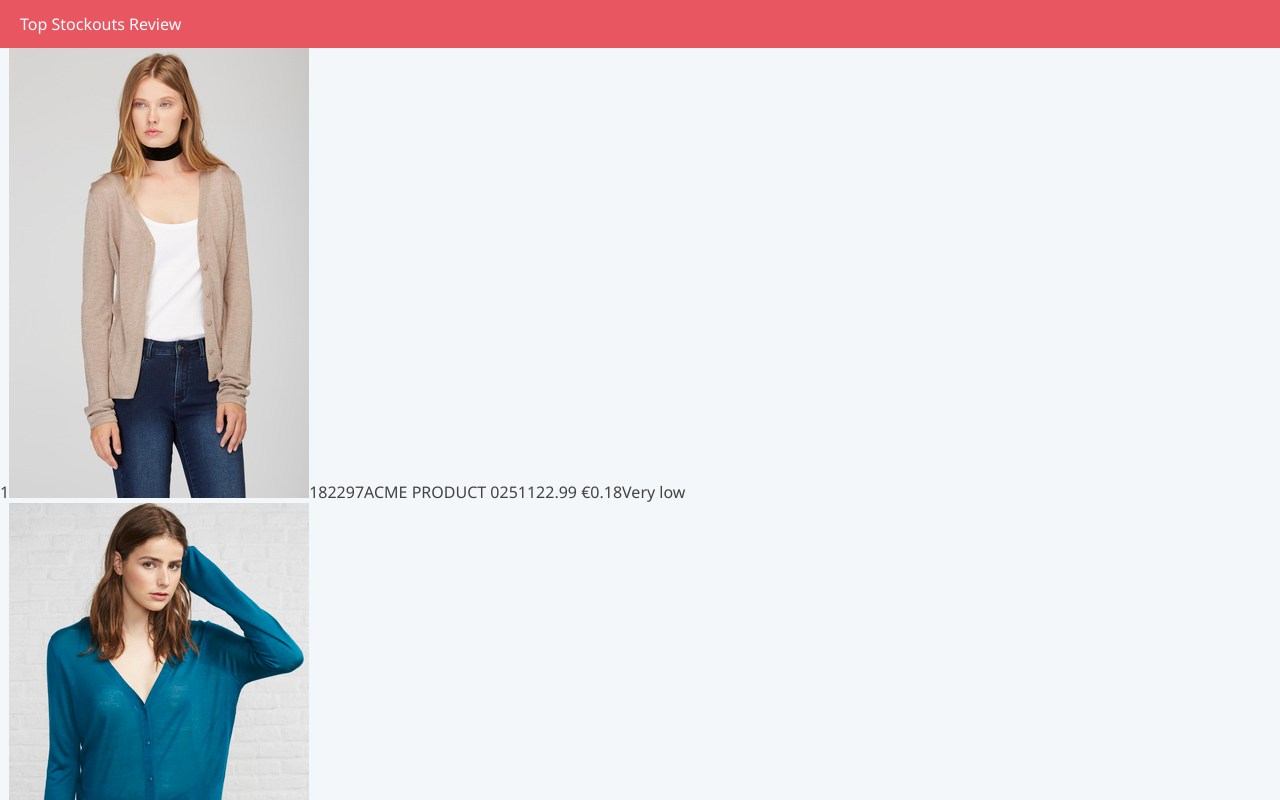
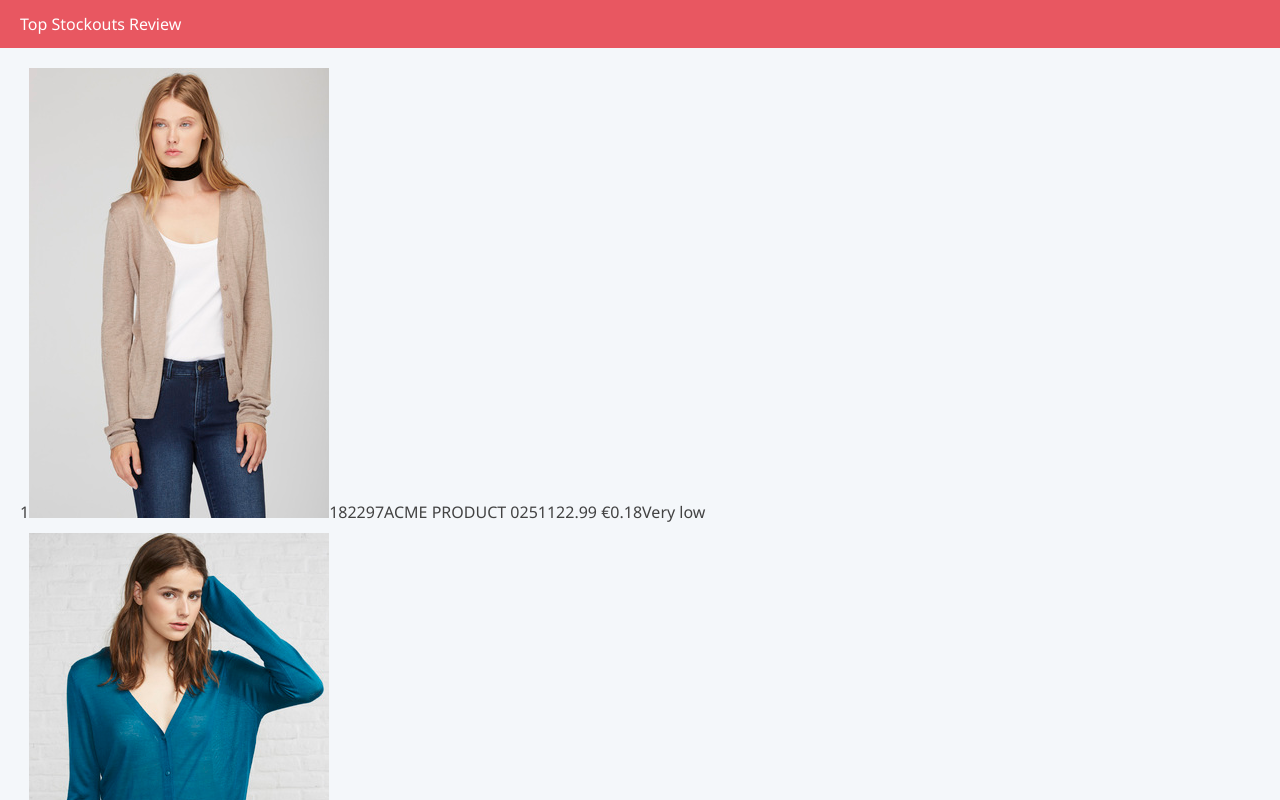
Before and after one commit to mndiaz90/stockouts, a React (Create React App) app: page / in a window 1280 px wide. Shown: the top 800 px of the page. Built offline with nearby package versions, Linux system fonts and the light colour scheme.

Commit message:
Add style to ProductsList component

```diff
--- a/src/App.css
+++ b/src/App.css
@@ -21,3 +21,7 @@
   height: 3rem;
   align-items: center;
 }
+
+ul {
+  list-style: none;
+}
--- a/src/components/ProductsList/index.js
+++ b/src/components/ProductsList/index.js
@@ -2,6 +2,7 @@ import { useEffect, useState } from "react";
 import products from "../../data/products.json";
 import sortProductsByCoverageAndRanking from "../../utils/sortProducts";
 import ProductCard from "../ProductCard";
+import "./styles.css";
 
 const ProductsList = () => {
   const [sortedProducts, setSortedProducts] = useState([]);
@@ -12,7 +13,7 @@ const ProductsList = () => {
   }, []);
 
   return (
-    <ul>
+    <ul className="product-list">
       {sortedProducts.map((product, index) => {
         return <ProductCard key={index} {...product} count={index + 1} />;
       })}
--- /dev/null
+++ b/src/components/ProductsList/styles.css
@@ -0,0 +1,7 @@
+.product-list {
+  display: flex;
+  flex-wrap: wrap;
+  gap: 10px;
+
+  padding: 20px;
+}
```
